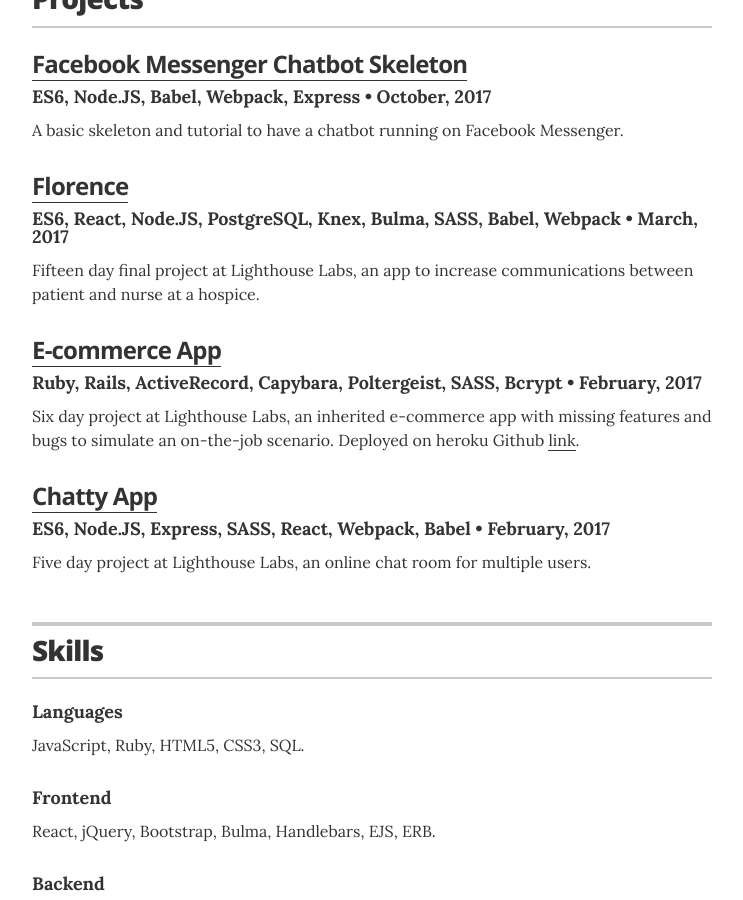
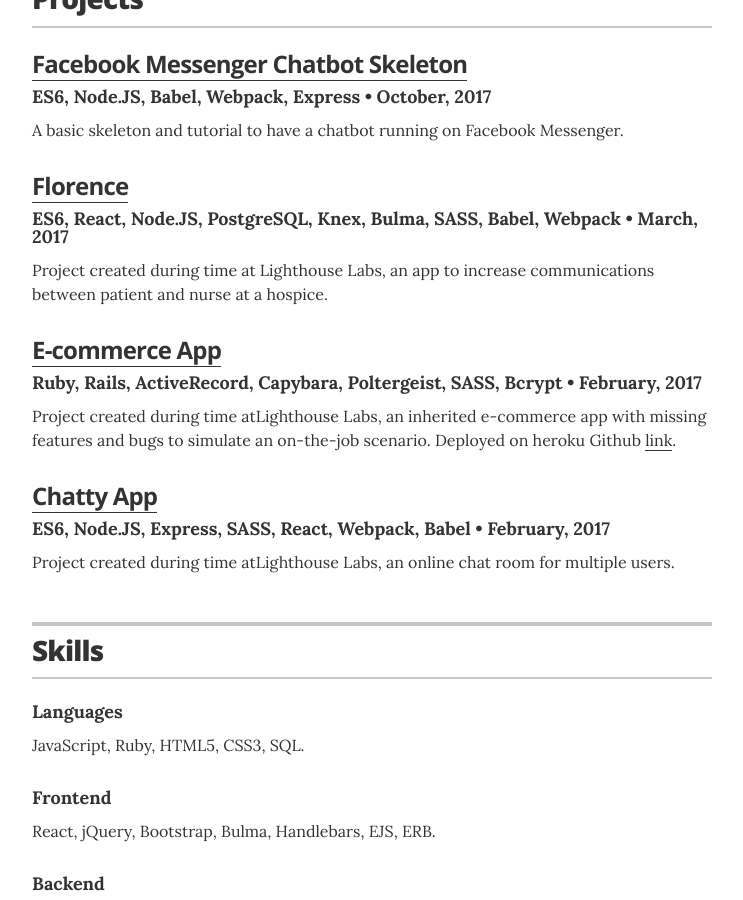
Before and after one commit to mprads/mprads.github.io, a Jekyll site: the page built from index.html, in a window 1280 px wide and 900 px high, scrolled down 1589 px. Shown: the whole window, without its empty margins (268-1011 px from the left). Built offline with Jekyll 4.4.1, drawn with Linux system fonts in a browser that asks for light colours.

Commit message:
Updated projects info

```diff
--- a/_data/projects.yml
+++ b/_data/projects.yml
@@ -11,19 +11,19 @@
   role: ES6, React, Node.JS, PostgreSQL, Knex, Bulma, SASS, Babel, Webpack
   duration: March, 2017
   url: "https://github.com/mprads/florence-final-project"
-  description: Fifteen day final project at Lighthouse Labs, an app to increase communications between patient and nurse at a hospice.
+  description: Project created during time at Lighthouse Labs, an app to increase communications between patient and nurse at a hospice.
 
 - project: E-commerce App
   role: Ruby, Rails, ActiveRecord, Capybara, Poltergeist, SASS, Bcrypt
   duration: February, 2017
   url: "https://lit-chamber-75943.herokuapp.com/"
-  description: Six day project at Lighthouse Labs, an inherited e-commerce app with missing features and bugs to simulate an on-the-job scenario. Deployed on heroku Github <a href="https://github.com/mprads/jungle-rails" target="_blank">link</a>.
+  description: Project created during time atLighthouse Labs, an inherited e-commerce app with missing features and bugs to simulate an on-the-job scenario. Deployed on heroku Github <a href="https://github.com/mprads/jungle-rails" target="_blank">link</a>.
 
 - project: Chatty App
   role: ES6, Node.JS, Express, SASS, React, Webpack, Babel
   duration: February, 2017
   url: "https://github.com/mprads/chatty-app"
-  description: Five day project at Lighthouse Labs, an online chat room for multiple users.
+  description: Project created during time atLighthouse Labs, an online chat room for multiple users.
 
 #- project: Order for Pickup App
 #  role: ES6, ES5, Node.js, Express, Bootstrap, jQuery, SASS, PostgreSQL, Knex, Twilio, Knex-Logger
```
